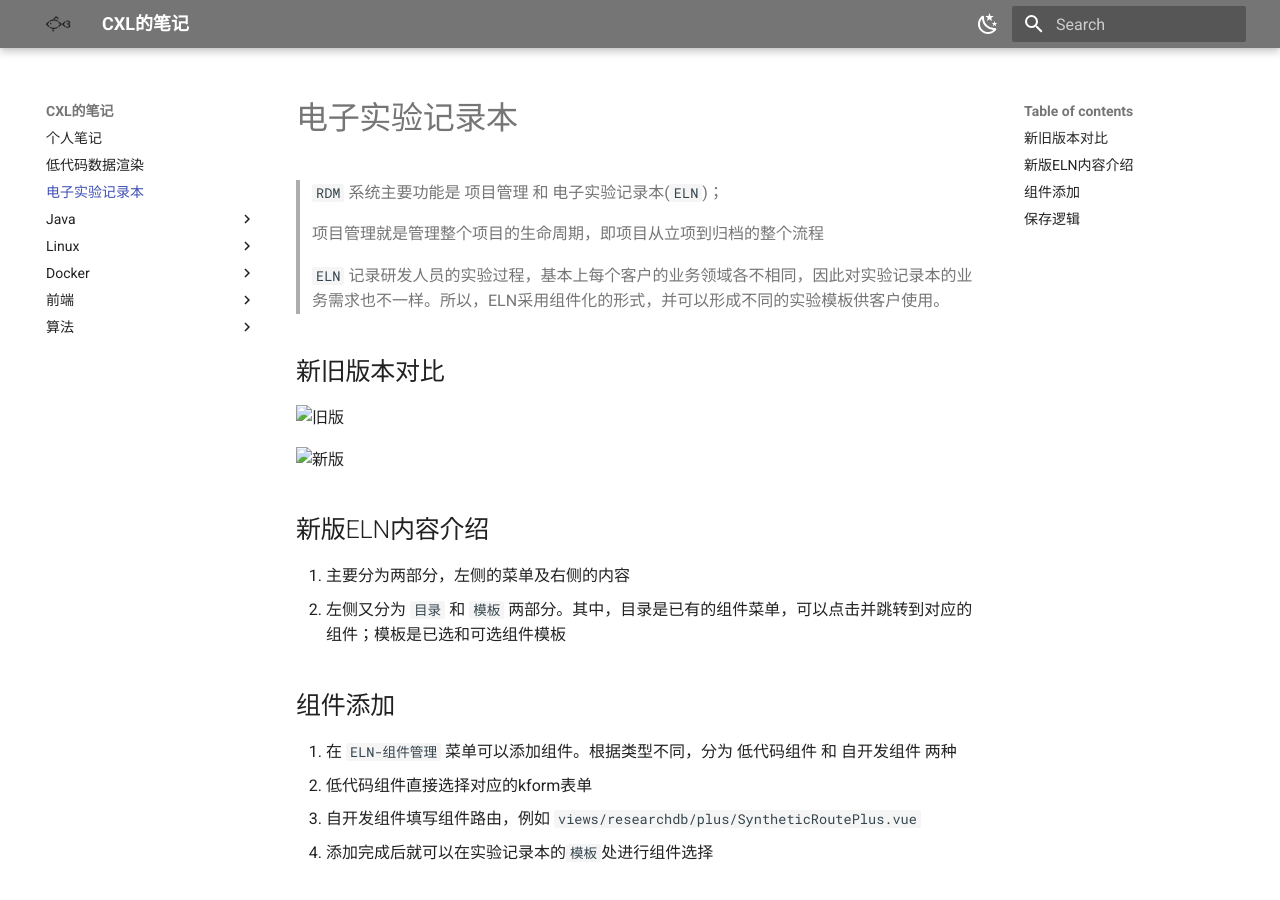
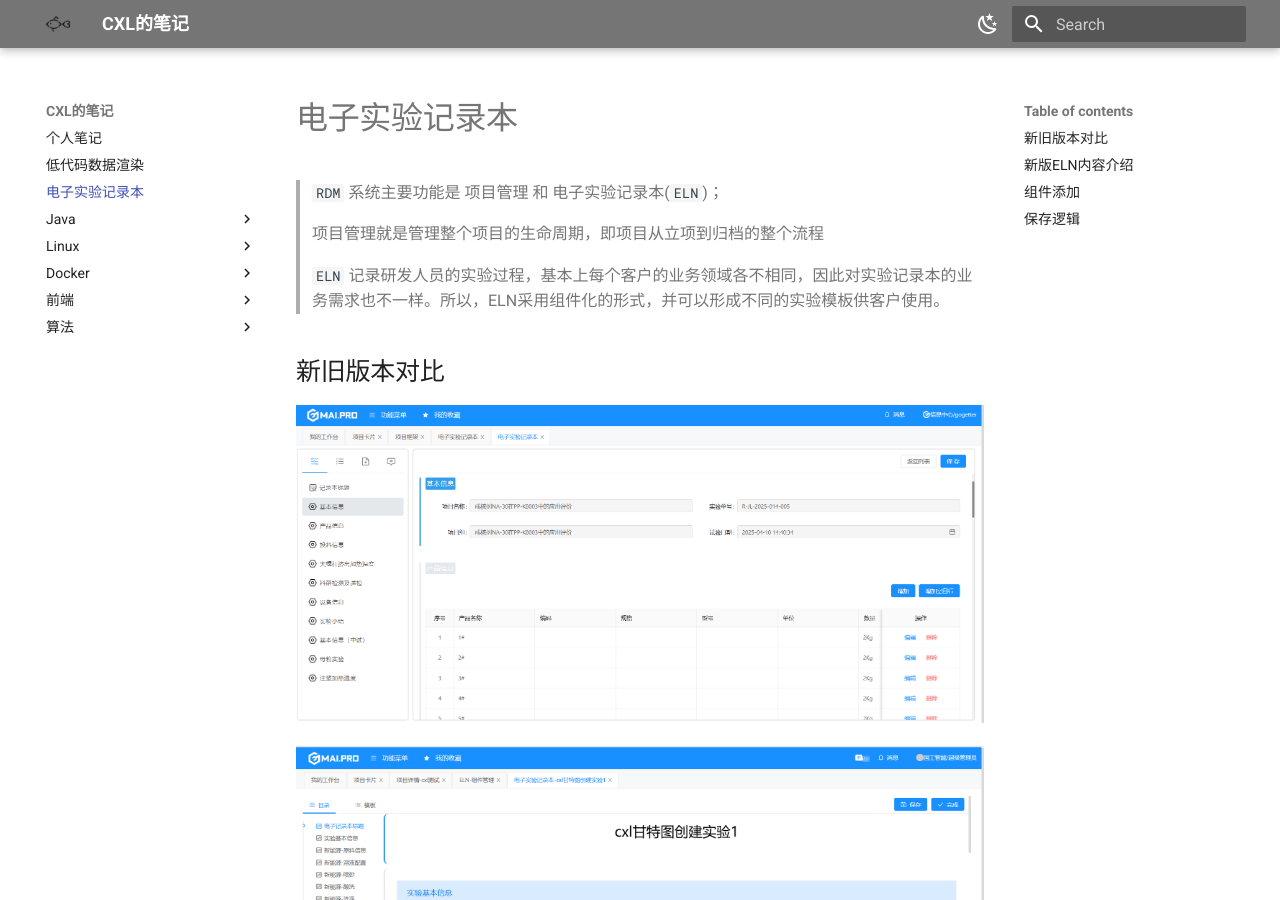
Before and after one commit to Monster295/notes, an MkDocs documentation site: the page built from docs/电子实验记录本.md, in a window 1280 px wide and 900 px high. Built offline with MkDocs 1.6.1 and Material for MkDocs 9.7.7, drawn with Linux system fonts in a browser that asks for light colours.

Commit message:
feat：电子实验记录本图片路径修改

````diff
--- a/docs/电子实验记录本.md
+++ b/docs/电子实验记录本.md
@@ -8,9 +8,9 @@
 
 ## 新旧版本对比
 
-![旧版](/docs/assets/eln-old.png)
+![旧版](./assets/eln-old.png)
 
-![新版](/docs/assets/eln-new.png)
+![新版](./assets/eln-new.png)
 
 ## 新版ELN内容介绍
 
@@ -18,15 +18,20 @@
 2. 左侧又分为 `目录` 和 `模板` 两部分。其中，目录是已有的组件菜单，可以点击并跳转到对应的组件；模板是已选和可选组件模板
 
 ## 组件添加
+
 1. 在 `ELN-组件管理` 菜单可以添加组件。根据类型不同，分为 低代码组件 和 自开发组件 两种
 2. 低代码组件直接选择对应的kform表单
 3. 自开发组件填写组件路由，例如 `views/researchdb/plus/SyntheticRoutePlus.vue`
 4. 添加完成后就可以在实验记录本的`模板`处进行组件选择
 
 ## 保存逻辑
+
 1. 低代码组件：例如`电子实验记录本-操作过程`，可以看到该页面有一个`保存操作过程`的数据事件，但是没有对应的按钮逻辑触发该事件，这里的保存是如何触发的？右上角有个整体保存的按钮
+
 2. 自开发组件：根据业务需求自行开发，自开发组件可以采取的数据保存就比较多样化了。对于表格这种形式的组件，可以用watch去监视数据的变化，进而去执行对应的保存方法；也可以使用电子实验记录本的整体保存按钮，这时候就要实现 `getSaveInfo`方法，也相当于去调用后端的接口。
+
 3. 对于自开发组件，可以使用如下代码获取参数数据源,因为`customPage.vue`中通过`:parametersValue="parameterValue"`进行传参
+
    ```js
     props: {
         parametersValue: {
````
